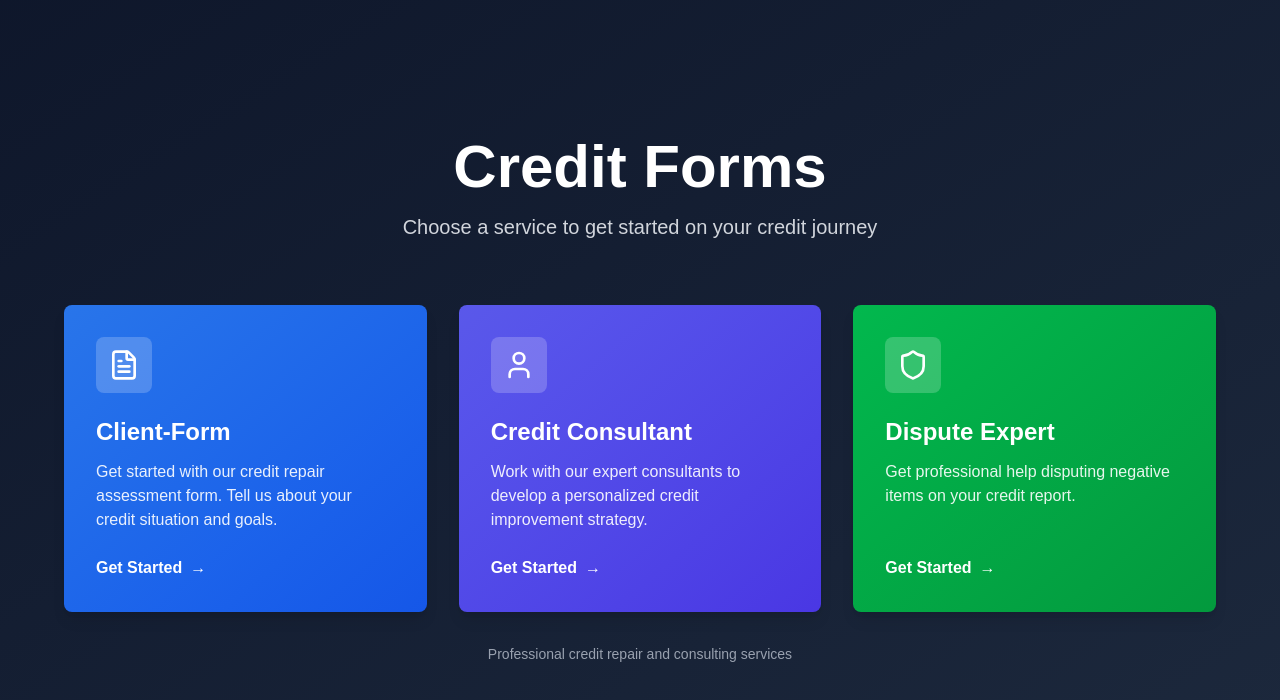
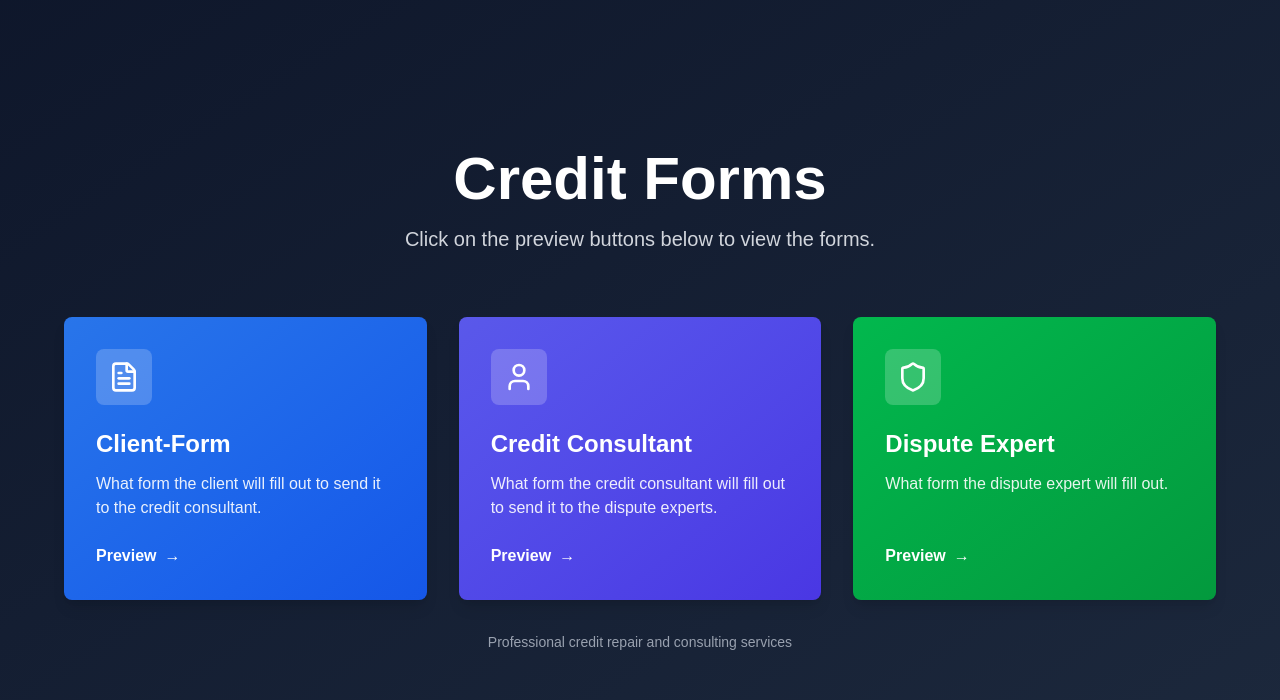
Before and after one commit to exiledftw/Credit-Forms, a Next.js app: page / in a window 1280 px wide. Shown: the top 700 px of the page. Built offline with nearby package versions, Linux system fonts and the light colour scheme.

Commit message:
Minor changes.

```diff
--- a/src/app/components/Landing.jsx
+++ b/src/app/components/Landing.jsx
@@ -8,21 +8,21 @@ export default function Landing() {
   const services = [
     {
       title: "Client-Form",
-      description: "Get started with our credit repair assessment form. Tell us about your credit situation and goals.",
+      description: "What form the client will fill out to send it to the credit consultant.",
       icon: FileText,
       href: "/client-form",
       color: "from-blue-500 to-blue-600",
     },
     {
       title: "Credit Consultant",
-      description: "Work with our expert consultants to develop a personalized credit improvement strategy.",
+      description: "What form the credit consultant will fill out to send it to the dispute experts.",
       icon: User,
       href: "/credit-consultant",
       color: "from-indigo-500 to-indigo-600",
     },
     {
       title: "Dispute Expert",
-      description: "Get professional help disputing negative items on your credit report.",
+      description: "What form the dispute expert will fill out.",
       icon: Shield,
       href: "/dispute-expert",
       color: "from-green-500 to-green-600",
@@ -30,7 +30,7 @@ export default function Landing() {
   ];
 
   return (
-    <div className="min-h-screen bg-gradient-to-br from-slate-900 to-slate-800 flex flex-col items-center justify-center p-4">
+    <div className="min-h-screen bg-linear-to-br from-slate-900 to-slate-800 flex flex-col items-center justify-center p-4">
       <div className="w-full max-w-6xl">
         {/* Header */}
         <div className="text-center mb-16">
@@ -38,7 +38,7 @@ export default function Landing() {
             Credit Forms
           </h1>
           <p className="text-xl text-gray-300">
-            Choose a service to get started on your credit journey
+            Click on the preview buttons below to view the forms.
           </p>
         </div>
 
@@ -53,7 +53,7 @@ export default function Landing() {
                 className="group relative overflow-hidden rounded-lg shadow-lg transition-all duration-300 hover:shadow-2xl hover:-translate-y-1"
               >
                 <div
-                  className={`absolute inset-0 bg-gradient-to-br ${service.color} opacity-90 group-hover:opacity-100 transition-opacity duration-300`}
+                  className={`absolute inset-0 bg-linear-to-br ${service.color} opacity-90 group-hover:opacity-100 transition-opacity duration-300`}
                 />
 
                 <div className="relative p-8 h-full flex flex-col justify-between">
@@ -70,7 +70,7 @@ export default function Landing() {
                   </div>
 
                   <div className="mt-6 inline-flex items-center text-white font-semibold group-hover:translate-x-1 transition-transform duration-300">
-                    Get Started
+                    Preview
                     <span className="ml-2">→</span>
                   </div>
                 </div>
```
